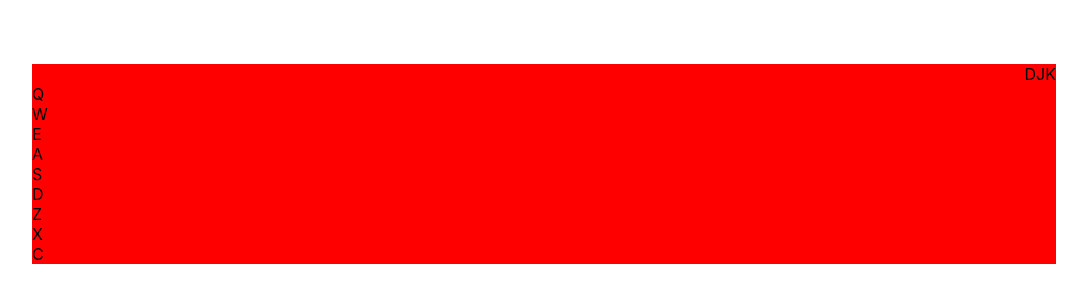
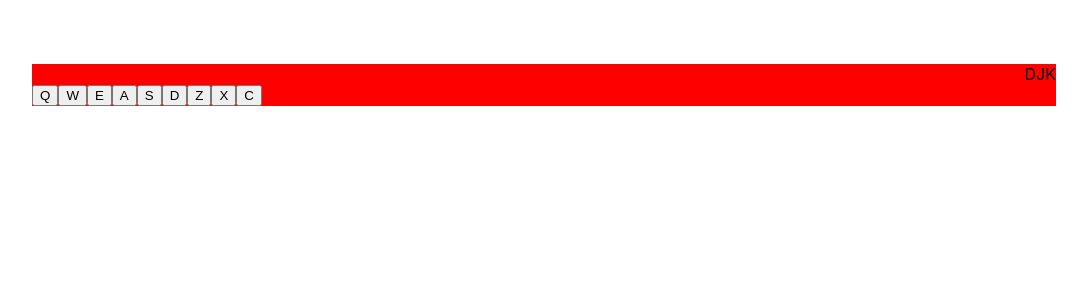
Before and after one commit to kolldavi/drum-machine, a React (Create React App) app: page / in a window 1280 px wide. Shown: the top 302 px of the page, without its empty margins (96-1183 px from the left). Built offline with nearby package versions, Linux system fonts and the light colour scheme.

Commit message:
have buttons play sound when clicked

```diff
--- a/src/components/DrumPad.js
+++ b/src/components/DrumPad.js
@@ -1,11 +1,21 @@
 import React from 'react';
-
-const DrumPad = ({ key, soundName, soundSource }) => {
+/*
+	keyCode: 68,
+    keyTrigger: 'D',
+	id: 'Closed-HH',
+	url
+*/
+const DrumPad = ({ props, onClick }) => {
+	const { keyCode, keyTrigger, id, url } = props;
+	//	console.log(props);
 	return (
-		<div>
-			<p>hello</p>
-		</div>
+		<button className="drum-pad" onClick={onClick}>
+			<audio id={id}>
+				<source src={url} type="audio/mp3" />
+			</audio>
+			{keyTrigger}
+		</button>
 	);
 };
 
-export default DrumpPad;
+export default DrumPad;
--- a/src/components/DrumpMachine.js
+++ b/src/components/DrumpMachine.js
@@ -1,18 +1,35 @@
 import React from 'react';
 import { getData } from '../utils/api';
+import DrumPad from './DrumPad';
+
+function playSound(id) {
+	const ele = document.getElementById(id);
+	ele.currentTime = 0;
+	ele.play();
+}
+
 class DrumpMachine extends React.Component {
 	state = {
-		drumButtons: getData()
+		drumButtons: getData(),
+		power: true,
+		currentSound: null
 	};
+	handleClick = item => {
+		playSound(item);
+	};
+
 	render() {
 		const drumButtons = this.state.drumButtons[0];
 		return (
 			<div>
-				{drumButtons.map(button => {
+				{drumButtons.map(item => {
 					return (
-						<div key={button.id}>
-							<p>{button.keyTrigger}</p>
-						</div>
+						<DrumPad
+							id={item.keyCode}
+							key={item.keyCode}
+							props={item}
+							onClick={() => this.handleClick(item.id)}
+						/>
 					);
 				})}
 			</div>
```
